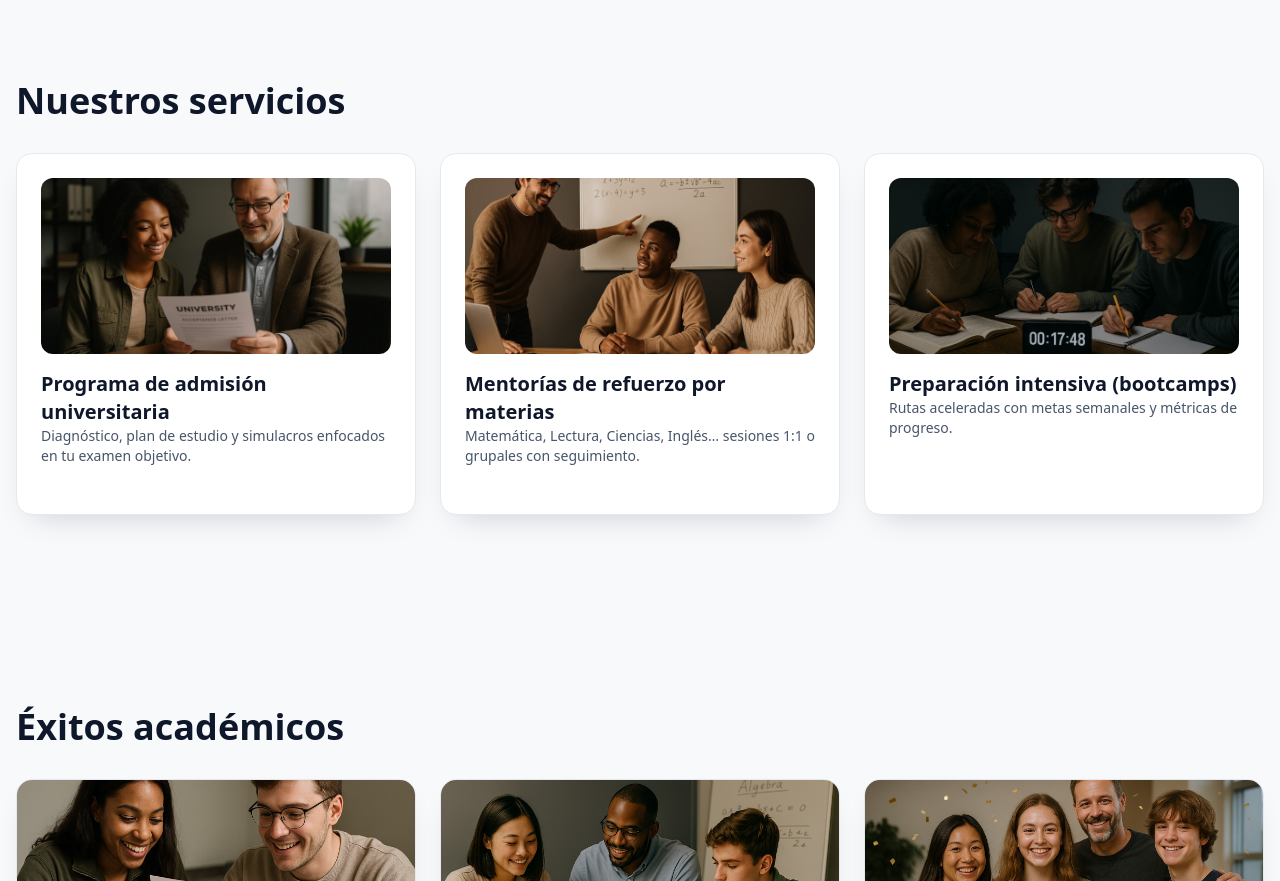
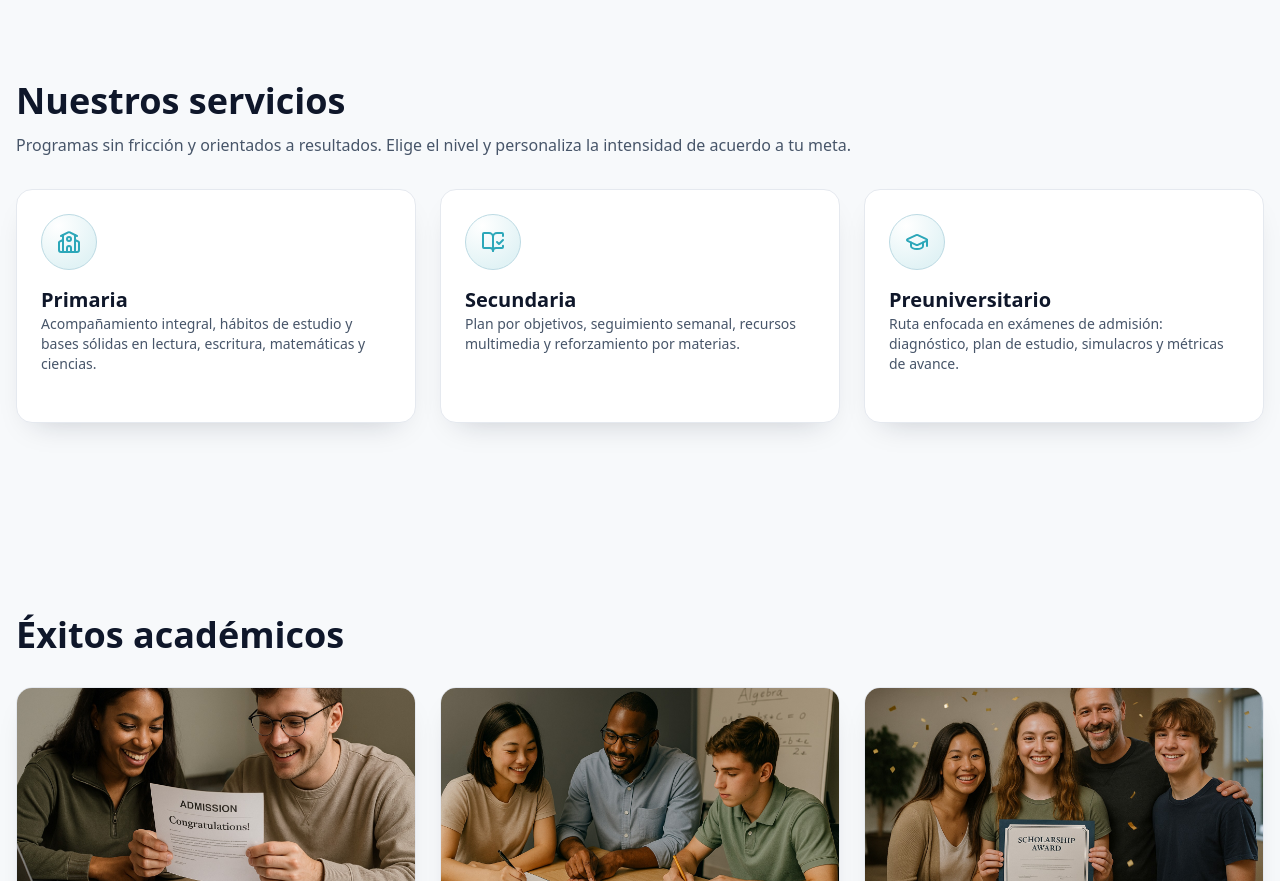
Before and after one commit to lulabtechnology/Alaf, a Next.js app: page / in a window 1280 px wide. Shown: the part 2340-3221 px from the top of the page. Built offline with nearby package versions, Linux system fonts and the light colour scheme.

Commit message:
Update services.tsx

```diff
--- a/app/(site)/components/services.tsx
+++ b/app/(site)/components/services.tsx
@@ -1,21 +1,23 @@
-import Image from "next/image";
 import { Card, CardContent, CardHeader, CardTitle, CardDescription } from "@/components/ui/card";
+import { BookOpenCheck, GraduationCap, School } from "lucide-react";
 
-const services = [
+type Service = { icon: React.ElementType; title: string; desc: string; badge?: string };
+
+const services: Service[] = [
   {
-    img: "/alaf/servicios/serv-1.jpg",
-    title: "Programa de admisión universitaria",
-    desc: "Diagnóstico, plan de estudio y simulacros enfocados en tu examen objetivo."
+    icon: School,
+    title: "Primaria",
+    desc: "Acompañamiento integral, hábitos de estudio y bases sólidas en lectura, escritura, matemáticas y ciencias."
   },
   {
-    img: "/alaf/servicios/serv-2.jpg",
-    title: "Mentorías de refuerzo por materias",
-    desc: "Matemática, Lectura, Ciencias, Inglés… sesiones 1:1 o grupales con seguimiento."
+    icon: BookOpenCheck,
+    title: "Secundaria",
+    desc: "Plan por objetivos, seguimiento semanal, recursos multimedia y reforzamiento por materias."
   },
   {
-    img: "/alaf/servicios/serv-3.jpg",
-    title: "Preparación intensiva (bootcamps)",
-    desc: "Rutas aceleradas con metas semanales y métricas de progreso."
+    icon: GraduationCap,
+    title: "Preuniversitario",
+    desc: "Ruta enfocada en exámenes de admisión: diagnóstico, plan de estudio, simulacros y métricas de avance."
   }
 ];
 
@@ -23,17 +25,19 @@ export function Services() {
   return (
     <section id="servicios" className="section">
       <div className="container-max">
-        <h2 className="h2 mb-8">Nuestros servicios</h2>
+        <h2 className="h2 mb-3">Nuestros servicios</h2>
+        <p className="text-slate-600 mb-8">
+          Programas sin fricción y orientados a resultados. Elige el nivel y personaliza la intensidad de acuerdo a tu meta.
+        </p>
 
         <div className="grid md:grid-cols-3 gap-6">
           {services.map((s, i) => (
             <Card key={i} className="overflow-hidden">
               <CardHeader>
-                <div className="relative w-full h-44 overflow-hidden rounded-xl">
-                  <Image src={s.img} alt={s.title} fill className="object-cover" />
+                <div className="service-icon">
+                  <s.icon className="w-6 h-6" />
                 </div>
                 <CardTitle className="mt-4">{s.title}</CardTitle>
-                {/* forzamos color legible */}
                 <CardDescription className="text-slate-600">{s.desc}</CardDescription>
               </CardHeader>
               <CardContent />
```
